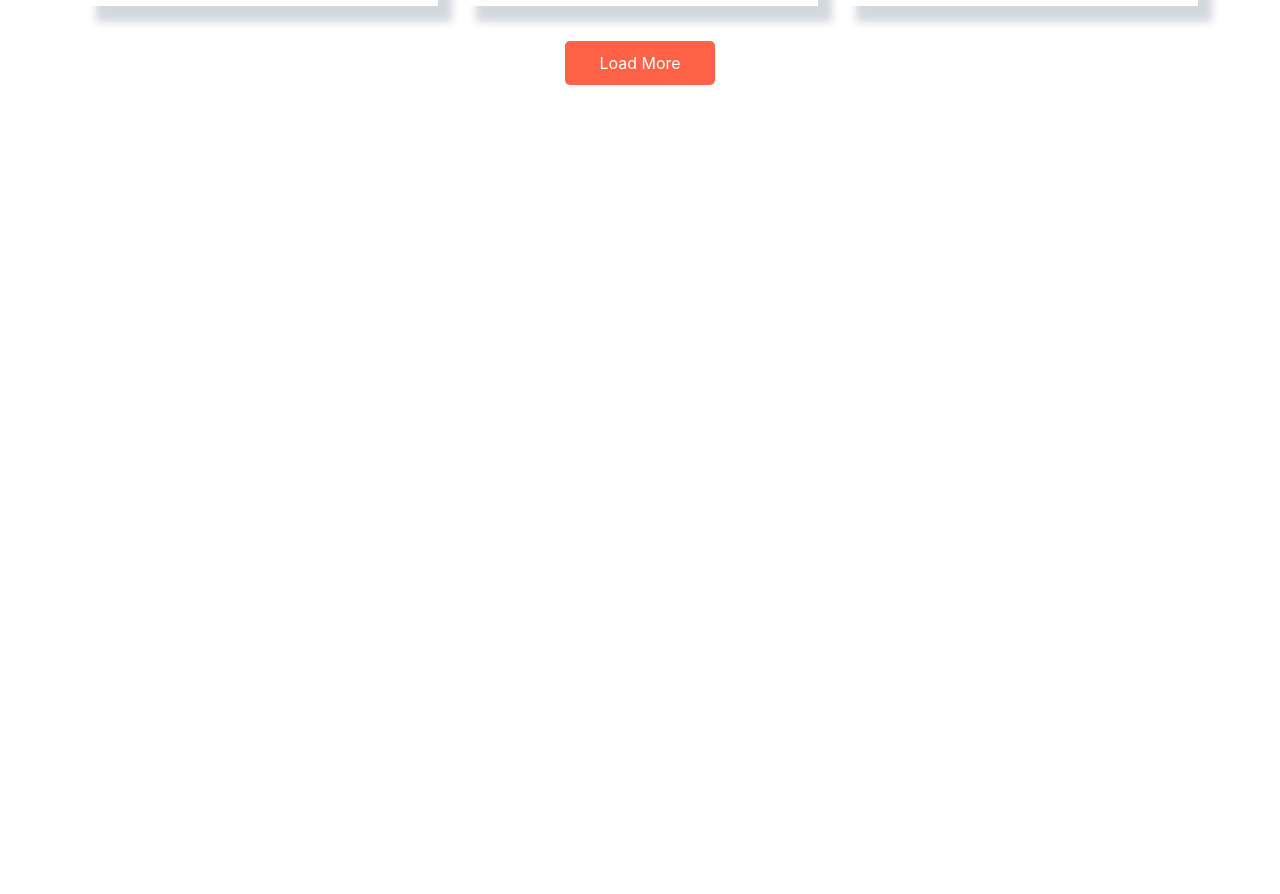
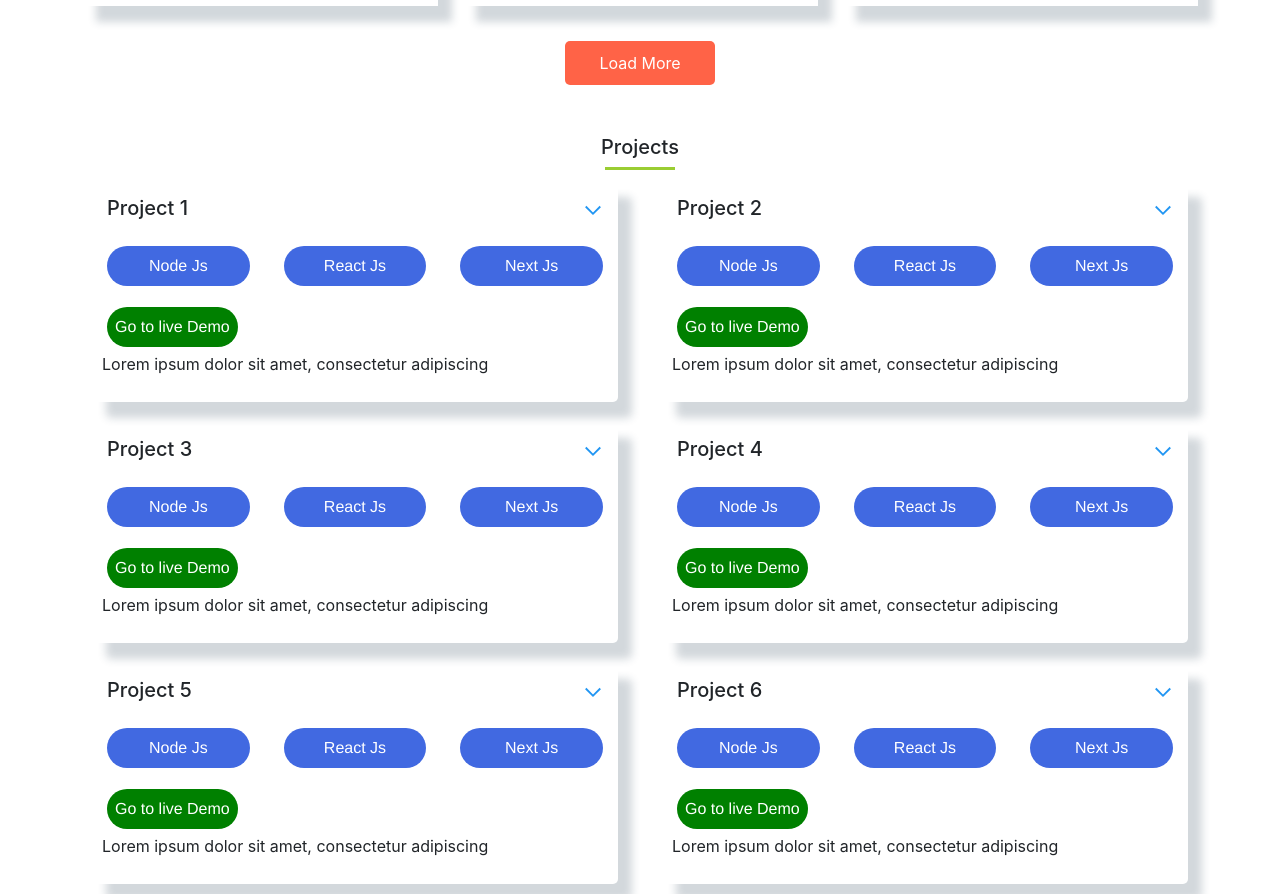
Before and after one commit to ingarbi/yt_react_web_portfolio, a React (Create React App) app: page / in a window 1280 px wide. Shown: the part 1480-2374 px from the top of the page. Before the commit the page ends 1615 px from the top, so only its background shows below. Built offline with nearby package versions, Linux system fonts and the light colour scheme.

Commit message:
#12 #13 Projectlist Component

```diff
--- a/src/App.js
+++ b/src/App.js
@@ -2,6 +2,7 @@ import React from 'react'
 import Sidebar from './Components/Sidebar/Sidebar'
 import About from './Components/About/About'
 import TechStack from './Components/TechStack/TechStack'
+import Project from './Components/Project/Project'
 
 const App = () => {
   return (
@@ -9,6 +10,7 @@ const App = () => {
     <Sidebar />
     <About />
     <TechStack />
+    <Project />
     </>
   )
 }
--- /dev/null
+++ b/src/Components/Project/Project.css
@@ -0,0 +1,59 @@
+.project-list{
+    margin: 10px;
+    padding: 10px;
+    border-radius: 5px;
+
+    -webkit-box-shadow: 14px 16px 8px 0px rgba(34, 60, 80, 0.2);
+    -moz-box-shadow: 14px 16px 8px 0px rgba(34, 60, 80, 0.2);
+    box-shadow: 14px 16px 8px 0px rgba(34, 60, 80, 0.2);
+}
+
+.project-list:hover{
+    border-left: 5px solid blueviolet;
+    cursor: pointer;
+    transition-duration: 0.15s;
+}
+
+.title-and-collapse-option{
+    display: flex;
+    justify-content: space-between;
+    margin: 5px;
+}
+
+.tech-used-in-project{
+    margin-top: 20px;
+    margin: 5px;
+}
+
+.tech-used-in-project p:hover{
+    background-color: blueviolet;
+}
+
+.tech-used-in-project p{
+    background-color: royalblue;
+    color: white;
+    border-radius: 90px;
+    padding: 8px;
+    text-align: center;
+    font-family: 'Franklin Gothic Medium', 'Arial Narrow', Arial, sans-serif;
+}
+
+.live-demo-button{
+    background-color: green;
+    border-radius: 20px;
+    width: fit-content;
+    margin: 5px;
+    padding: 8px;
+    font-family: 'Franklin Gothic Medium', 'Arial Narrow', Arial, sans-serif;
+}
+
+.live-demo-button a{
+    color: white;
+    text-decoration: none;
+}
+
+.live-demo-button:hover{
+    background-color: blueviolet;
+    cursor: pointer;
+    transition-duration: 0.15s;
+}
--- /dev/null
+++ b/src/Components/Project/Project.js
@@ -0,0 +1,123 @@
+import React from "react";
+import ProjectList from "./ProjectList";
+
+const Project = () => {
+  const data = [
+    {
+      name: "Project 1",
+      des: "Lorem ipsum dolor sit amet, consectetur adipiscing elit, sed doeiusmod tempor incididunt ut labore et dolore magna aliqua.Aliquam malesuada bibendum arcu vitae elementum. Morbi tempus iaculis urna id. Quis auctor elit sed vulputate mi sit amet",
+      projectLink: "https://github.com/",
+      techUsed: [
+        {
+          techname: "Node Js",
+        },
+        {
+          techname: "React Js",
+        },
+        {
+          techname: "Next Js",
+        },
+      ],
+    },
+    {
+      name: "Project 2",
+      des: "Lorem ipsum dolor sit amet, consectetur adipiscing elit, sed doeiusmod tempor incididunt ut labore et dolore magna aliqua.Aliquam malesuada bibendum arcu vitae elementum. Morbi tempus iaculis urna id. Quis auctor elit sed vulputate mi sit amet",
+      projectLink: "https://github.com/",
+      techUsed: [
+        {
+          techname: "Node Js",
+        },
+        {
+          techname: "React Js",
+        },
+        {
+          techname: "Next Js",
+        },
+      ],
+    },
+    {
+      name: "Project 3",
+      des: "Lorem ipsum dolor sit amet, consectetur adipiscing elit, sed doeiusmod tempor incididunt ut labore et dolore magna aliqua.Aliquam malesuada bibendum arcu vitae elementum. Morbi tempus iaculis urna id. Quis auctor elit sed vulputate mi sit amet",
+      projectLink: "https://github.com/",
+      techUsed: [
+        {
+          techname: "Node Js",
+        },
+        {
+          techname: "React Js",
+        },
+        {
+          techname: "Next Js",
+        },
+      ],
+    },
+    {
+      name: "Project 4",
+      des: "Lorem ipsum dolor sit amet, consectetur adipiscing elit, sed doeiusmod tempor incididunt ut labore et dolore magna aliqua.Aliquam malesuada bibendum arcu vitae elementum. Morbi tempus iaculis urna id. Quis auctor elit sed vulputate mi sit amet",
+      projectLink: "https://github.com/",
+      techUsed: [
+        {
+          techname: "Node Js",
+        },
+        {
+          techname: "React Js",
+        },
+        {
+          techname: "Next Js",
+        },
+      ],
+    },
+    {
+      name: "Project 5",
+      des: "Lorem ipsum dolor sit amet, consectetur adipiscing elit, sed doeiusmod tempor incididunt ut labore et dolore magna aliqua.Aliquam malesuada bibendum arcu vitae elementum. Morbi tempus iaculis urna id. Quis auctor elit sed vulputate mi sit amet",
+      projectLink: "https://github.com/",
+      techUsed: [
+        {
+          techname: "Node Js",
+        },
+        {
+          techname: "React Js",
+        },
+        {
+          techname: "Next Js",
+        },
+      ],
+    },
+    {
+      name: "Project 6",
+      des: "Lorem ipsum dolor sit amet, consectetur adipiscing elit, sed doeiusmod tempor incididunt ut labore et dolore magna aliqua.Aliquam malesuada bibendum arcu vitae elementum. Morbi tempus iaculis urna id. Quis auctor elit sed vulputate mi sit amet",
+      projectLink: "https://github.com/",
+      techUsed: [
+        {
+          techname: "Node Js",
+        },
+        {
+          techname: "React Js",
+        },
+        {
+          techname: "Next Js",
+        },
+      ],
+    },
+  ];
+
+  return (
+    <div className="container">
+      <div className="section-title">
+        <h5>Projects</h5>
+        <span className="line"></span>
+      </div>
+
+      <div className="row">
+        {data.map((item, index) => (
+          <div className="col-xl-6 col-lg-6 col-md-6 col-sm-12" key={index}>
+            {/* <ProjectList name={item.name} /> */}
+            <ProjectList {...item} />
+          </div>
+        ))}
+      </div>
+    </div>
+  );
+};
+
+export default Project;
--- /dev/null
+++ b/src/Components/Project/ProjectList.js
@@ -0,0 +1,36 @@
+import React from "react";
+import "./Project.css";
+import { FcExpand, FcCollapse } from "react-icons/fc";
+
+const ProjectList = ({ name, des, projectLink, techUsed }) => {
+  return (
+    <div className="project-list">
+
+      <div className="title-and-collapse-option">
+        <h5>{name}</h5>
+        <p>
+          <FcExpand size={20} />
+        </p>
+      </div>
+
+      <div className="row">
+        {techUsed && techUsed.map((tech, index) => (
+            <div className="col-xl-4 col-lg-3 col-md-6 col-sm-12" key={index}>
+                <div className="tech-used-in-project">
+                    <p>{tech.techname}</p>
+                </div>
+            </div>
+        ))}
+      </div>
+
+      <div className="live-demo-button">
+        <a href={projectLink} target="_blank">Go to live Demo</a>
+      </div>
+
+            <p>{des.substring(0, 50)}</p>
+
+    </div>
+  );
+};
+
+export default ProjectList;
```
